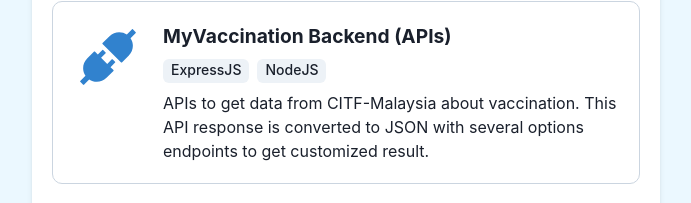
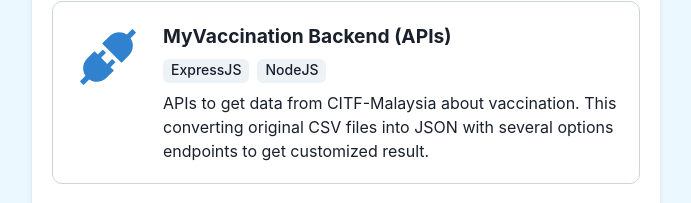
Before and after one commit to vincenth19/vincenth19, a React (Create React App) app: page / in a window 1280 px wide. Shown: the part 466-669 px from the top of the page, without its empty margins (294-985 px from the left). Built offline with nearby package versions, Linux system fonts and the light colour scheme.

Commit message:
change text of myvacc backend

```diff
--- a/src/App.js
+++ b/src/App.js
@@ -200,8 +200,8 @@ function App() {
                         </Stack>
                         <Text>
                           APIs to get data from CITF-Malaysia about vaccination.
-                          This API response is converted to JSON with several
-                          options endpoints to get customized result.
+                          This converting original CSV files into JSON with
+                          several options endpoints to get customized result.
                         </Text>
                       </Stack>
                     </Stack>
```
